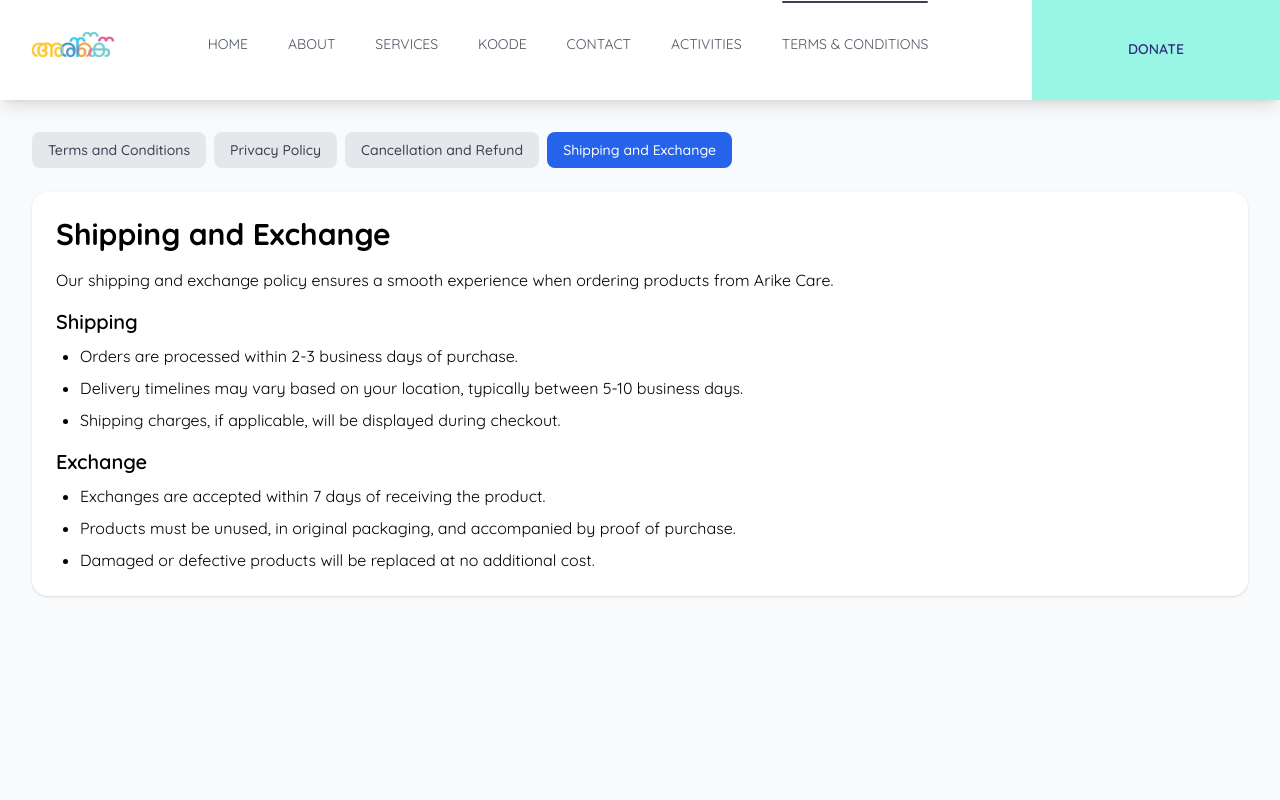
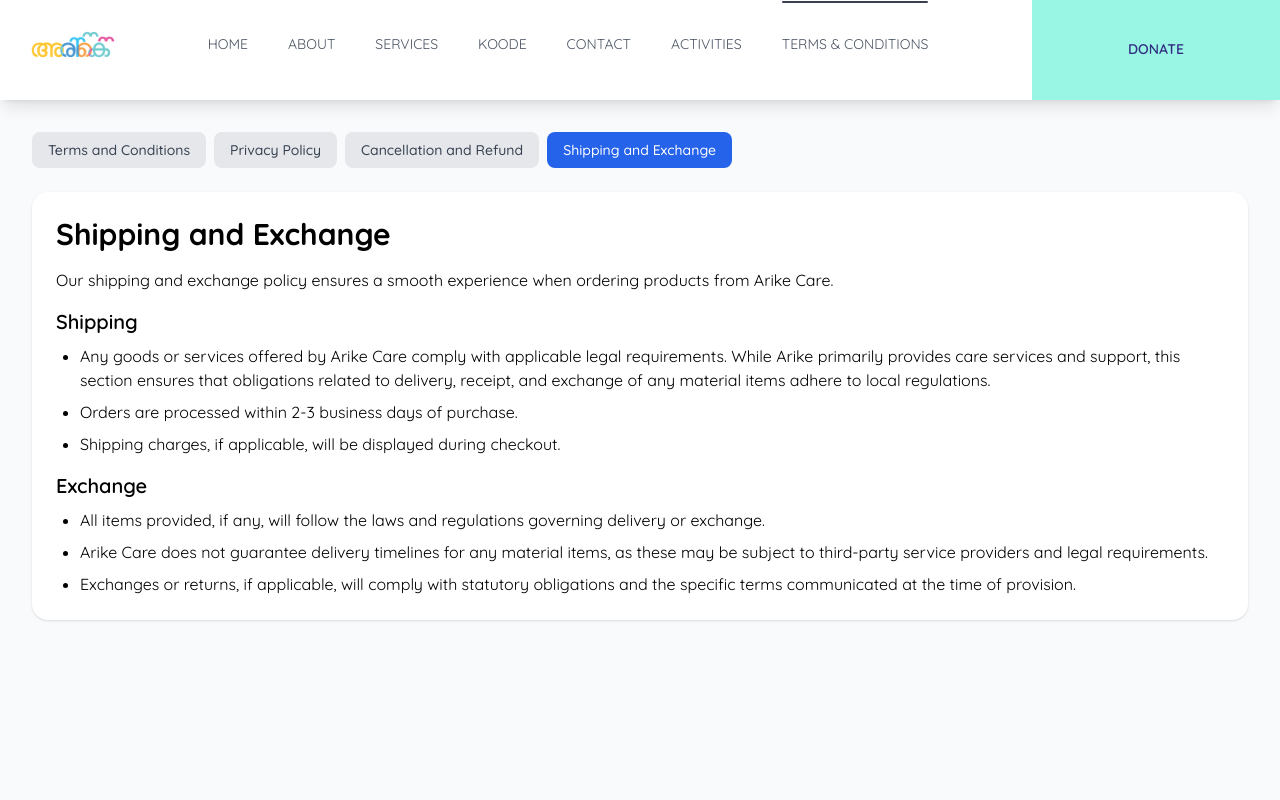
Before and after one commit to hoverspaces/arikecare.org, a Next.js app: page /tos in a window 1280 px wide. Both pictures are taken after a click on the button "Shipping and Exchange". Shown: the top 800 px of the page. Built offline with nearby package versions, Linux system fonts and the light colour scheme.

Commit message:
Update TOS.jsx

```diff
--- a/components/pages/TOS.jsx
+++ b/components/pages/TOS.jsx
@@ -62,15 +62,18 @@
         </p>
         <h2 className="text-xl font-semibold mb-2">Shipping</h2>
         <ul className="list-disc pl-6 space-y-2 mb-4">
+          <li>  Any goods or services offered by Arike Care comply with applicable legal requirements.
+          While Arike primarily provides care services and support, this section ensures that
+          obligations related to delivery, receipt, and exchange of any material items adhere to
+          local regulations.</li>
           <li>Orders are processed within 2-3 business days of purchase.</li>
-          <li>Delivery timelines may vary based on your location, typically between 5-10 business days.</li>
           <li>Shipping charges, if applicable, will be displayed during checkout.</li>
         </ul>
         <h2 className="text-xl font-semibold mb-2">Exchange</h2>
         <ul className="list-disc pl-6 space-y-2">
-          <li>Exchanges are accepted within 7 days of receiving the product.</li>
-          <li>Products must be unused, in original packaging, and accompanied by proof of purchase.</li>
-          <li>Damaged or defective products will be replaced at no additional cost.</li>
+           <li>All items provided, if any, will follow the laws and regulations governing delivery or exchange.</li>
+          <li>Arike Care does not guarantee delivery timelines for any material items, as these may be subject to third-party service providers and legal requirements.</li>
+          <li>Exchanges or returns, if applicable, will comply with statutory obligations and the specific terms communicated at the time of provision.</li>
         </ul>
       </div>
     ),
```
